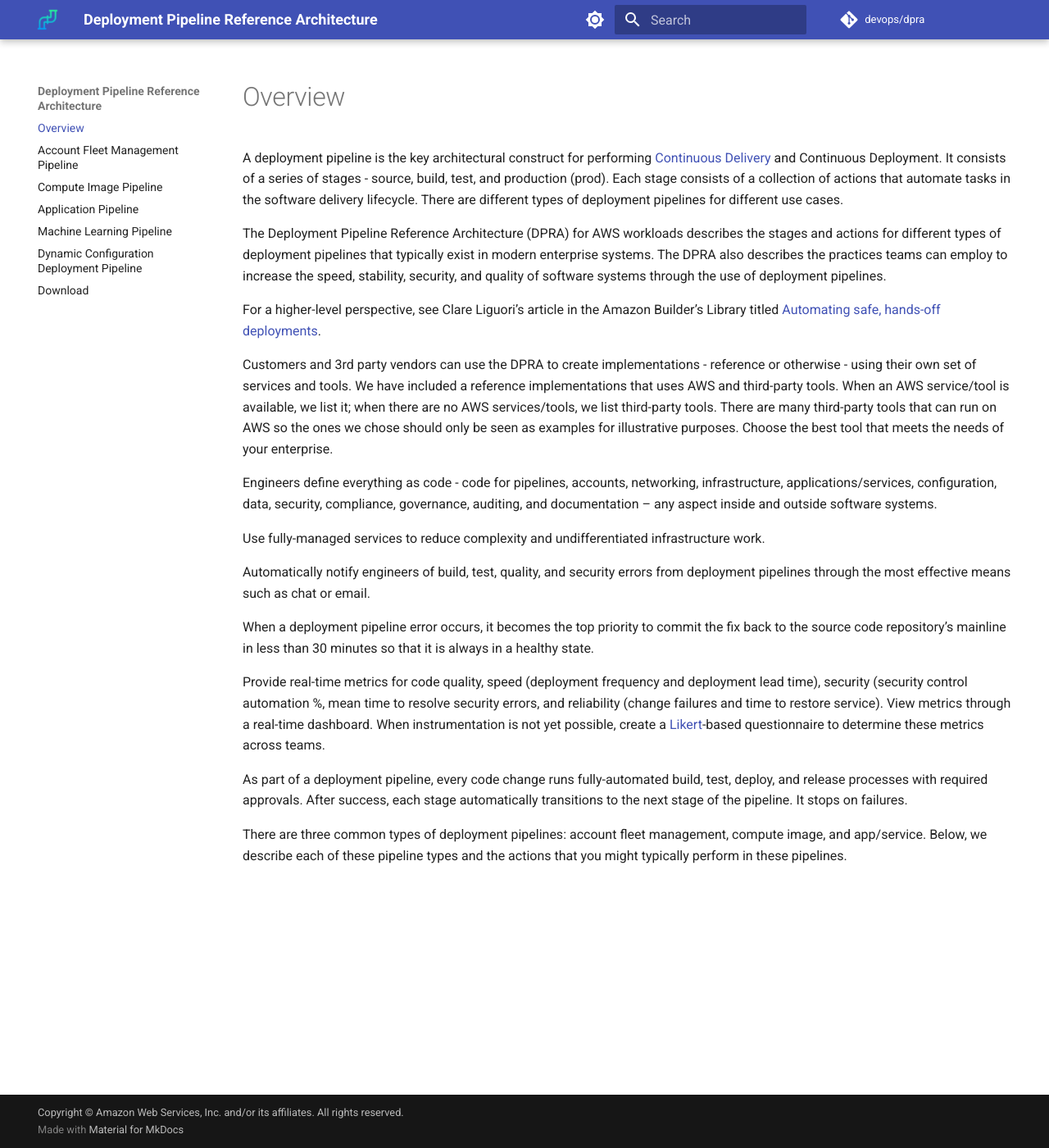
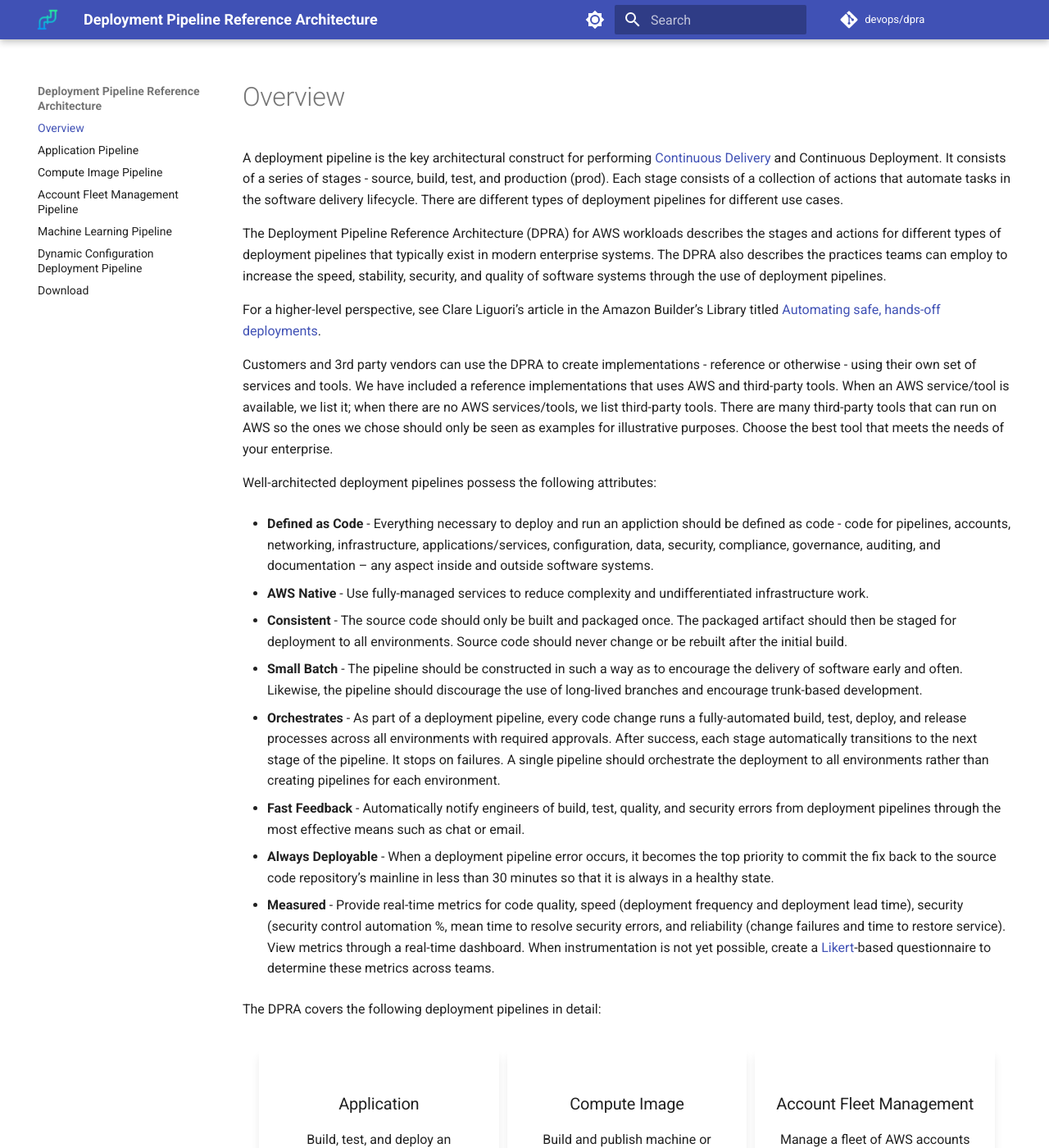
Before and after one commit to aws-samples/aws-deployment-pipeline-reference-architecture, an MkDocs documentation site: the page built from docs/index.md, in a window 1280 px wide and 1400 px high. Shown: the whole window at 82% size. Built offline with MkDocs 1.6.1 and Material for MkDocs 9.7.7, drawn with Linux system fonts in a browser that asks for light colours; some of the changed text lies outside the part shown.

Commit message:
update overview

```diff
--- a/docs/index.md
+++ b/docs/index.md
@@ -8,16 +8,62 @@
 
 Customers and 3rd party vendors can use the DPRA to create implementations - reference or otherwise - using their own set of services and tools. We have included a reference implementations that uses AWS and third-party tools. When an AWS service/tool is available, we list it; when there are no AWS services/tools, we list third-party tools. There are many third-party tools that can run on AWS so the ones we chose should only be seen as examples for illustrative purposes. Choose the best tool that meets the needs of your enterprise.
 
-Engineers define everything as code - code for pipelines, accounts, networking, infrastructure, applications/services, configuration, data, security, compliance, governance, auditing, and documentation – any aspect inside and outside software systems.
+Well-architected deployment pipelines possess the following attributes:
 
-Use fully-managed services to reduce complexity and undifferentiated infrastructure work.
+* **Defined as Code** - Everything necessary to deploy and run an appliction should be defined as code - code for pipelines, accounts, networking, infrastructure, applications/services, configuration, data, security, compliance, governance, auditing, and documentation – any aspect inside and outside software systems.
 
-Automatically notify engineers of build, test, quality, and security errors from deployment pipelines through the most effective means such as chat or email.
+* **AWS Native** - Use fully-managed services to reduce complexity and undifferentiated infrastructure work.
 
-When a deployment pipeline error occurs, it becomes the top priority to commit the fix back to the source code repository’s mainline in less than 30 minutes so that it is always in a healthy state.
+* **Consistent** - The source code should only be built and packaged once. The packaged artifact should then be staged for deployment to all environments. Source code should never change or be rebuilt after the initial build.
 
-Provide real-time metrics for code quality, speed (deployment frequency and deployment lead time), security (security control automation %, mean time to resolve security errors, and reliability (change failures and time to restore service). View metrics through a real-time dashboard. When instrumentation is not yet possible, create a [Likert](https://en.wikipedia.org/wiki/Likert_scale)-based questionnaire to determine these metrics across teams.
+* **Small Batch** - The pipeline should be constructed in such a way as to encourage the delivery of software early and often. Likewise, the pipeline should discourage the use of long-lived branches and encourage trunk-based development.
 
-As part of a deployment pipeline, every code change runs fully-automated build, test, deploy, and release processes with required approvals. After success, each stage automatically transitions to the next stage of the pipeline. It stops on failures.
+* **Orchestrates** - As part of a deployment pipeline, every code change runs a fully-automated build, test, deploy, and release processes across all environments with required approvals. After success, each stage automatically transitions to the next stage of the pipeline. It stops on failures. A single pipeline should orchestrate the deployment to all environments rather than creating pipelines for each environment.
 
-There are three common types of deployment pipelines: account fleet management, compute image, and app/service. Below, we describe each of these pipeline types and the actions that you might typically perform in these pipelines.
+* **Fast Feedback** - Automatically notify engineers of build, test, quality, and security errors from deployment pipelines through the most effective means such as chat or email.
+
+* **Always Deployable** - When a deployment pipeline error occurs, it becomes the top priority to commit the fix back to the source code repository’s mainline in less than 30 minutes so that it is always in a healthy state.
+
+* **Measured** - Provide real-time metrics for code quality, speed (deployment frequency and deployment lead time), security (security control automation %, mean time to resolve security errors, and reliability (change failures and time to restore service). View metrics through a real-time dashboard. When instrumentation is not yet possible, create a [Likert](https://en.wikipedia.org/wiki/Likert_scale)-based questionnaire to determine these metrics across teams.
+
+The DPRA covers the following deployment pipelines in detail:
+
+<div class="cardwrapper">
+    <div align="center" class="card">
+        <h3>Application</h3>
+        <p>
+            Build, test, and deploy an application.
+        </p>
+        <a href="application-pipeline">Learn more ></a>
+    </div>
+    <div align="center" class="card">
+        <h3>Compute Image</h3>
+        <p>
+            Build and publish machine or container images.
+        </p>
+        <a href="container-image-pipeline">Learn more ></a>
+    </div>
+    <div align="center" class="card">
+        <h3>Account Fleet Management</h3>
+        <p>
+            Manage a fleet of AWS accounts through a pipeline.
+        </p>
+        <a href="account-fleet-management-pipeline">Learn more ></a>
+    </div>
+</div>
+<div class="cardwrapper">
+    <div align="center" class="card">
+        <h3>Machine Learning</h3>
+        <p>
+            Train, test and deploy machine learning models.
+        </p>
+        <a href="machine-learning-pipeline">Learn more ></a>
+    </div>
+    <div align="center" class="card">
+        <h3>Dynamic Configuration</h3>
+        <p>
+            Push application configuration changes.
+        </p>
+        <a href="dynamic-configuration-deployment-pipeline">Learn more ></a>
+    </div>
+</div>
--- a/docs/stylesheets/extra.css
+++ b/docs/stylesheets/extra.css
@@ -0,0 +1,49 @@
+.cardwrapper {
+    display: flex;
+    padding: 20px 20px 0px 20px;
+}
+
+.cardwrapper>div {
+    flex-grow: 1;
+    padding: 20px 20px 0px 20px;
+    height: auto;
+    overflow: hidden;
+    transition: ease-in-out 200ms;
+    box-shadow: 0px 10px 10px rgba(30, 30, 30, 0.08);
+    background-color: #ffffff;
+    border-collapse: collapse;
+    cursor: default;
+}
+
+.cardwrapper>div:first-of-type {
+    margin-right: 10px
+}
+
+.cardwrapper>div:nth-of-type(2) {
+    margin-right: 10px
+}
+
+.cardwrapper>div:nth-of-type(3) {}
+
+.cardwrapper>h2 {
+    margin-top: 0;
+    margin-bottom:0;
+}
+
+.cardwrapper>div:hover {
+    box-shadow: 0px 10px 20px rgba(30, 30, 30, 0.16);
+}
+
+.card {
+    padding-bottom: 0px;
+    width: 33vw;
+}
+
+.card img {
+    opacity: 0.8;
+    transition: ease-in-out 200ms;
+}
+
+.card:hover img {
+    opacity: 1.0;
+}
--- a/mkdocs.yml
+++ b/mkdocs.yml
@@ -27,9 +27,9 @@
         name: Switch to light mode
 nav:
   - Overview: 'index.md'
+  - Application Pipeline: 'application-pipeline.md'
+  - Compute Image Pipeline: 'compute-image-pipeline.md'
   - Account Fleet Management Pipeline: 'account-fleet-management-pipeline.md'
-  - Compute Image Pipeline: 'compute-image-pipeline.md'
-  - Application Pipeline: 'application-pipeline.md'
   - Machine Learning Pipeline: 'machine-learning-pipeline.md'
   - Dynamic Configuration Deployment Pipeline: 'dynamic-configuration-deployment-pipeline.md'
   - Download: 'pdf/document.pdf'
@@ -47,10 +47,14 @@
 
   - pymdownx.tabbed
   - pymdownx.inlinehilite
+  - pymdownx.extra
   - pymdownx.tasklist:
       custom_checkbox: true
   - toc:
       permalink: true
+  - pymdownx.emoji:
+      emoji_index: !!python/name:materialx.emoji.twemoji
+      emoji_generator: !!python/name:materialx.emoji.to_svg
   - mkdocs_graphviz
 plugins:
   - search
```
